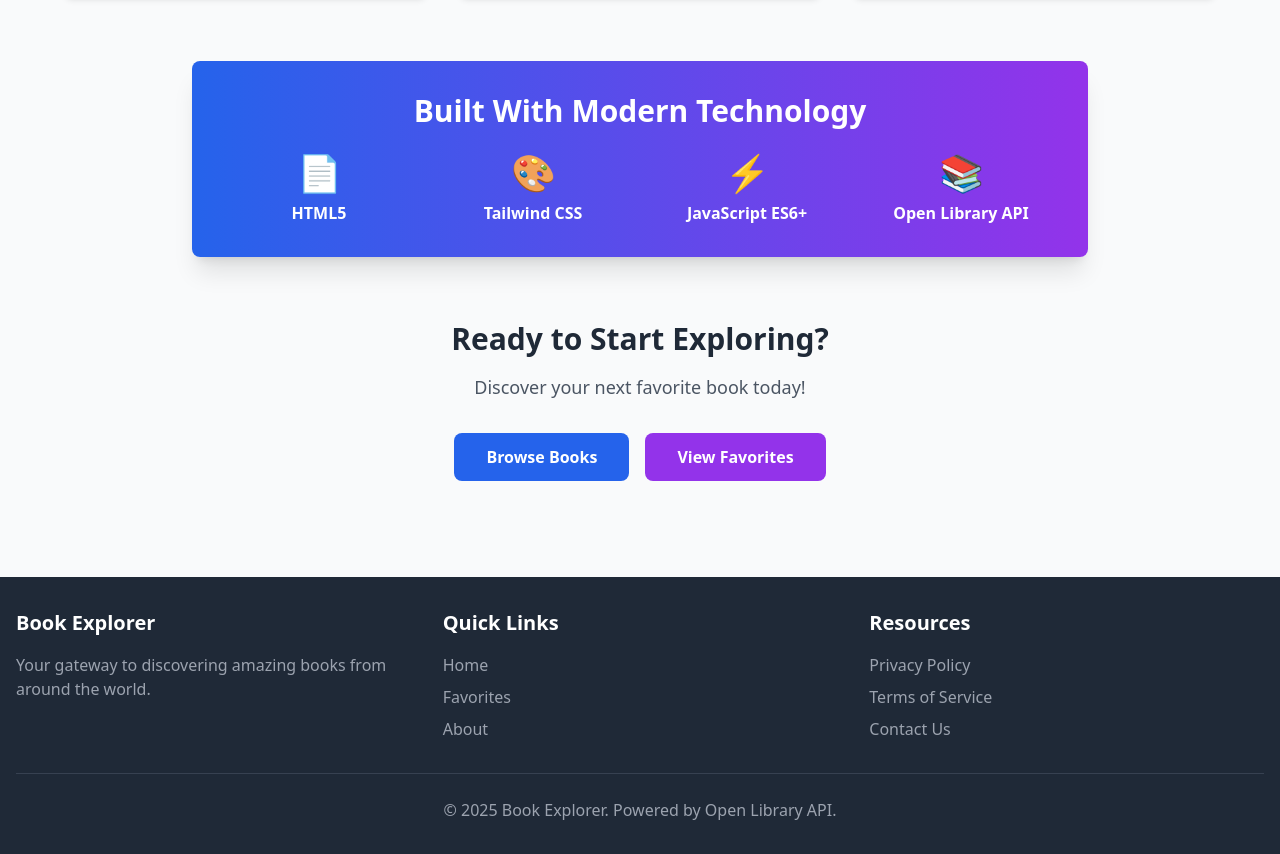
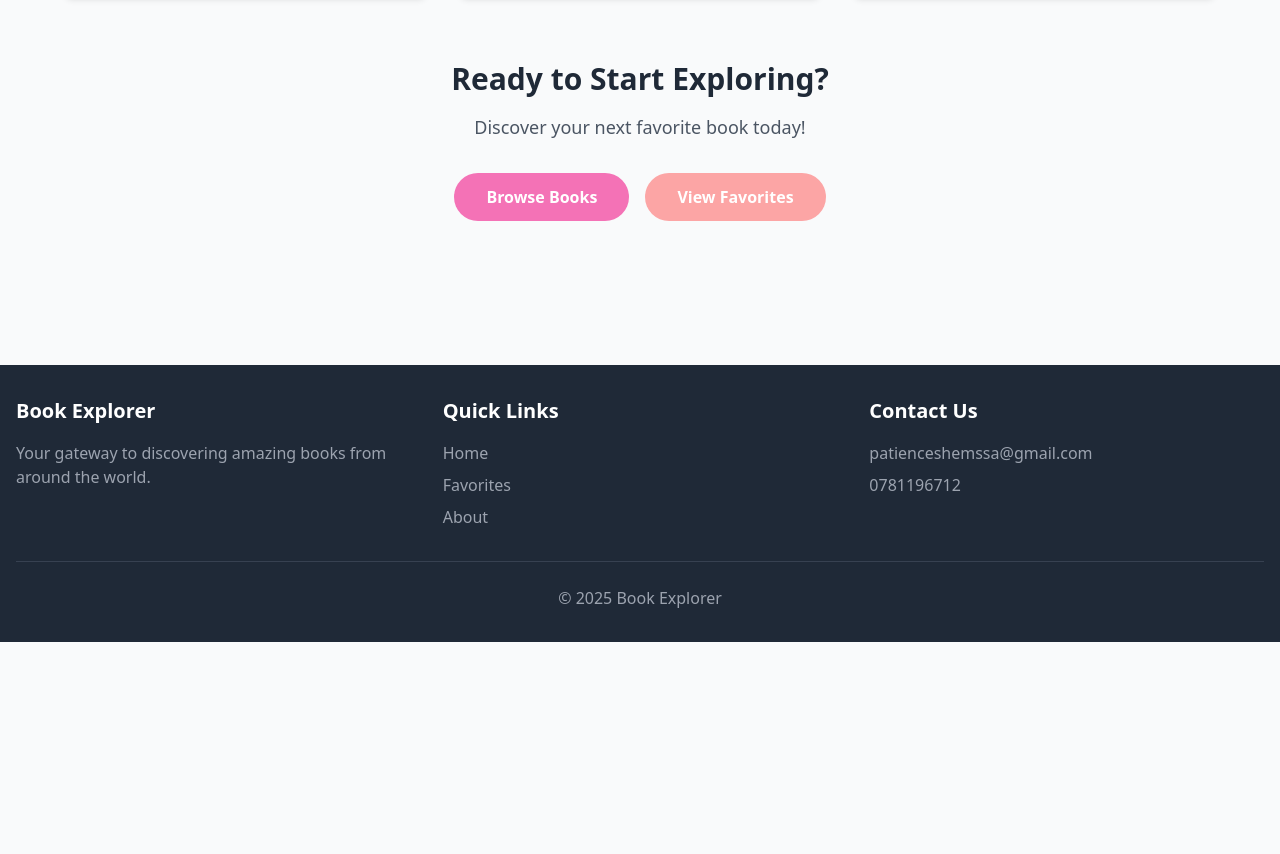
Before and after one commit to pshemssa/Frontend_Phase1_Capstone, a plain HTML site: page lab2/about.html in a window 1280 px wide. Shown: the part 1585-2439 px from the top of the page. After the commit the page ends 2227 px from the top, so only its background shows below. Drawn offline with nearby package versions, Linux system fonts and the light colour scheme; files whose address does not match are found by name.

Commit message:
final changes

```diff
--- a/lab2/about.html
+++ b/lab2/about.html
@@ -73,7 +73,6 @@
             </svg>
         </div>
     </section>
-
     <!-- Main Content -->
     <main class="flex-1 container mx-auto px-4 py-12">
         <!-- Mission Section -->
@@ -168,43 +167,18 @@
             </div>
         </div>
 
-        <!-- Technology Stack -->
-        <div class="max-w-4xl mx-auto mb-16">
-            <div class="bg-gradient-to-r from-blue-600 to-purple-600 rounded-lg shadow-xl p-8 text-white">
-                <h2 class="text-3xl font-bold mb-6 text-center">Built With Modern Technology</h2>
-                <div class="grid grid-cols-2 md:grid-cols-4 gap-6 text-center">
-                    <div>
-                        <div class="text-4xl mb-2">📄</div>
-                        <p class="font-semibold">HTML5</p>
-                    </div>
-                    <div>
-                        <div class="text-4xl mb-2">🎨</div>
-                        <p class="font-semibold">Tailwind CSS</p>
-                    </div>
-                    <div>
-                        <div class="text-4xl mb-2">⚡</div>
-                        <p class="font-semibold">JavaScript ES6+</p>
-                    </div>
-                    <div>
-                        <div class="text-4xl mb-2">📚</div>
-                        <p class="font-semibold">Open Library API</p>
-                    </div>
-                </div>
-            </div>
-        </div>
-
         <!-- Call to Action -->
         <div class="max-w-2xl mx-auto text-center">
             <h2 class="text-3xl font-bold text-gray-800 mb-4">Ready to Start Exploring?</h2>
             <p class="text-gray-600 text-lg mb-8">Discover your next favorite book today!</p>
-            <div class="flex flex-col sm:flex-row gap-4 justify-center">
-                <a href="index.html" class="bg-blue-600 hover:bg-blue-700 text-white font-semibold py-3 px-8 rounded-lg transition">
-                    Browse Books
-                </a>
-                <a href="favorites.html" class="bg-purple-600 hover:bg-purple-700 text-white font-semibold py-3 px-8 rounded-lg transition">
-                    View Favorites
-                </a>
-            </div>
+            <div class="flex flex-col sm:flex-row gap-4 justify-center mb-8 pb-4">
+                    <a href="index.html" class="bg-pink-400 hover:bg-pink-800 text-white font-semibold py-3 px-8 rounded-full">
+                        Browse Books
+                    </a>
+                    <a href="favorites.html" class="bg-red-300 hover:bg-pink-800 text-white font-semibold py-3 px-8 rounded-full transition">
+                        View Favorites
+                    </a>
+                </div>
         </div>
     </main>
 
@@ -225,16 +199,15 @@
                     </ul>
                 </div>
                 <div>
-                    <h3 class="text-xl font-bold mb-4">Resources</h3>
+                     <h3 class="text-xl font-bold mb-4">Contact Us</h3>
                     <ul class="space-y-2">
-                        <li><a href="#" class="text-gray-400 hover:text-white transition">Privacy Policy</a></li>
-                        <li><a href="#" class="text-gray-400 hover:text-white transition">Terms of Service</a></li>
-                        <li><a href="#" class="text-gray-400 hover:text-white transition">Contact Us</a></li>
+                        <li><a href="#" class="text-gray-400 hover:text-white transition">patienceshemssa@gmail.com</a></li>
+                        <li><a href="#" class="text-gray-400 hover:text-white transition">0781196712</a></li>
                     </ul>
                 </div>
             </div>
             <div class="border-t border-gray-700 mt-8 pt-6 text-center text-gray-400">
-                <p>&copy; 2025 Book Explorer. Powered by Open Library API.</p>
+                <p>&copy; 2025 Book Explorer </p>
             </div>
         </div>
     </footer>
--- a/lab2/index.js
+++ b/lab2/index.js
@@ -105,9 +105,9 @@
         // Show notification
         function showNotification(message, type = 'info') {
             const colors = {
-                success: 'bg-green-500',
+                success: 'bg-pink-500',
                 error: 'bg-red-500',
-                info: 'bg-blue-500'
+                info: 'bg-pink-500'
             };
 
             const notification = document.createElement('div');
```
Also changed, not shown: lab1/index.html (+18 -19 lines), Images/Love triangle.jpg (added), Images/NewImage.jpg (added), Images/Takeme Home.jpg (added), Images/black.jpg (added), Images/bright.jpg (added), Images/cold light.jpg (added), Images/flowerrrrrrrrrrrrrrrrrrrrrrrrrr.jpg (added), Images/resurrected.jpg (added), Images/this for me.jpeg (added), lab3/index.js (line endings or trailing spaces), 5 other files.
